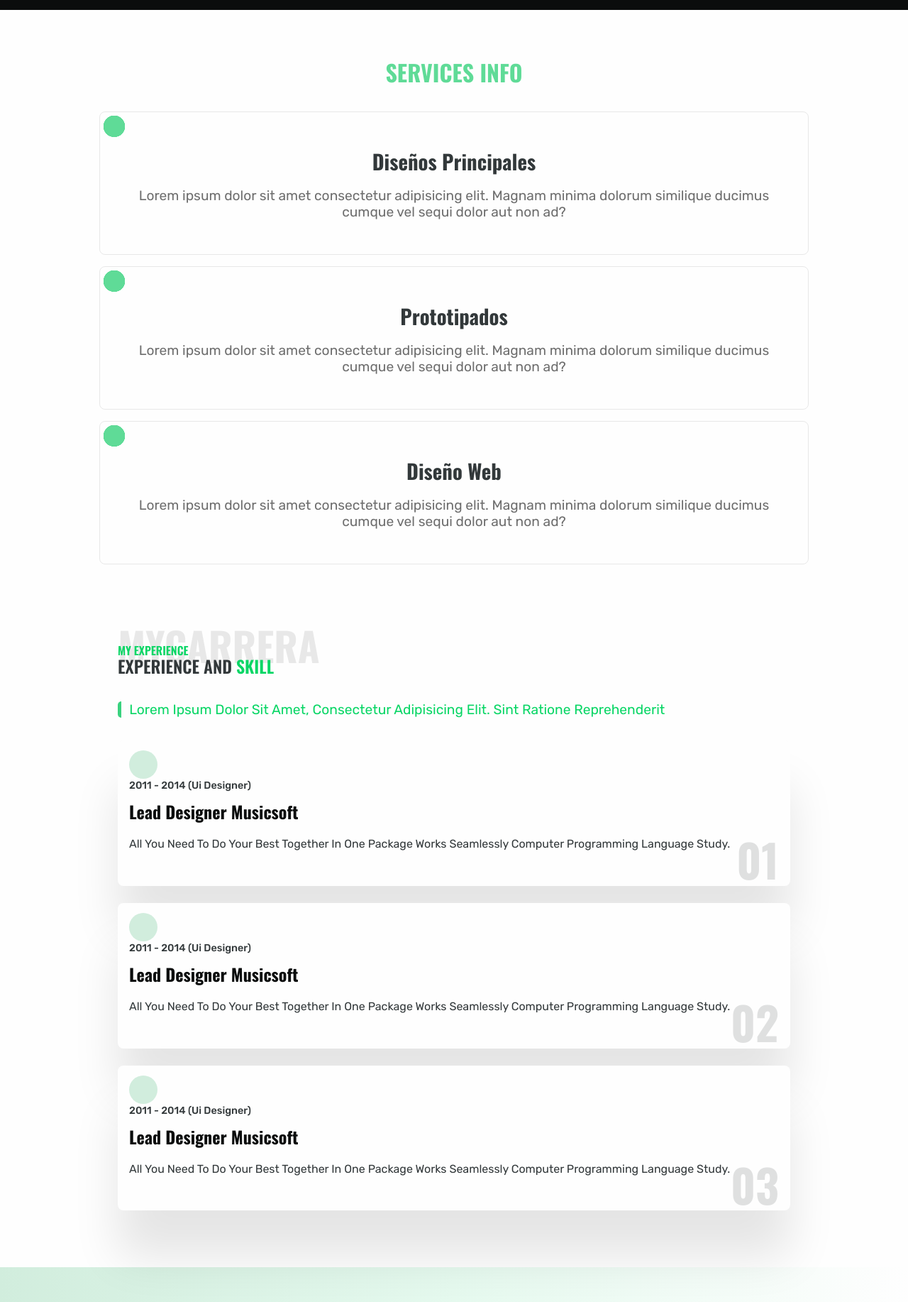
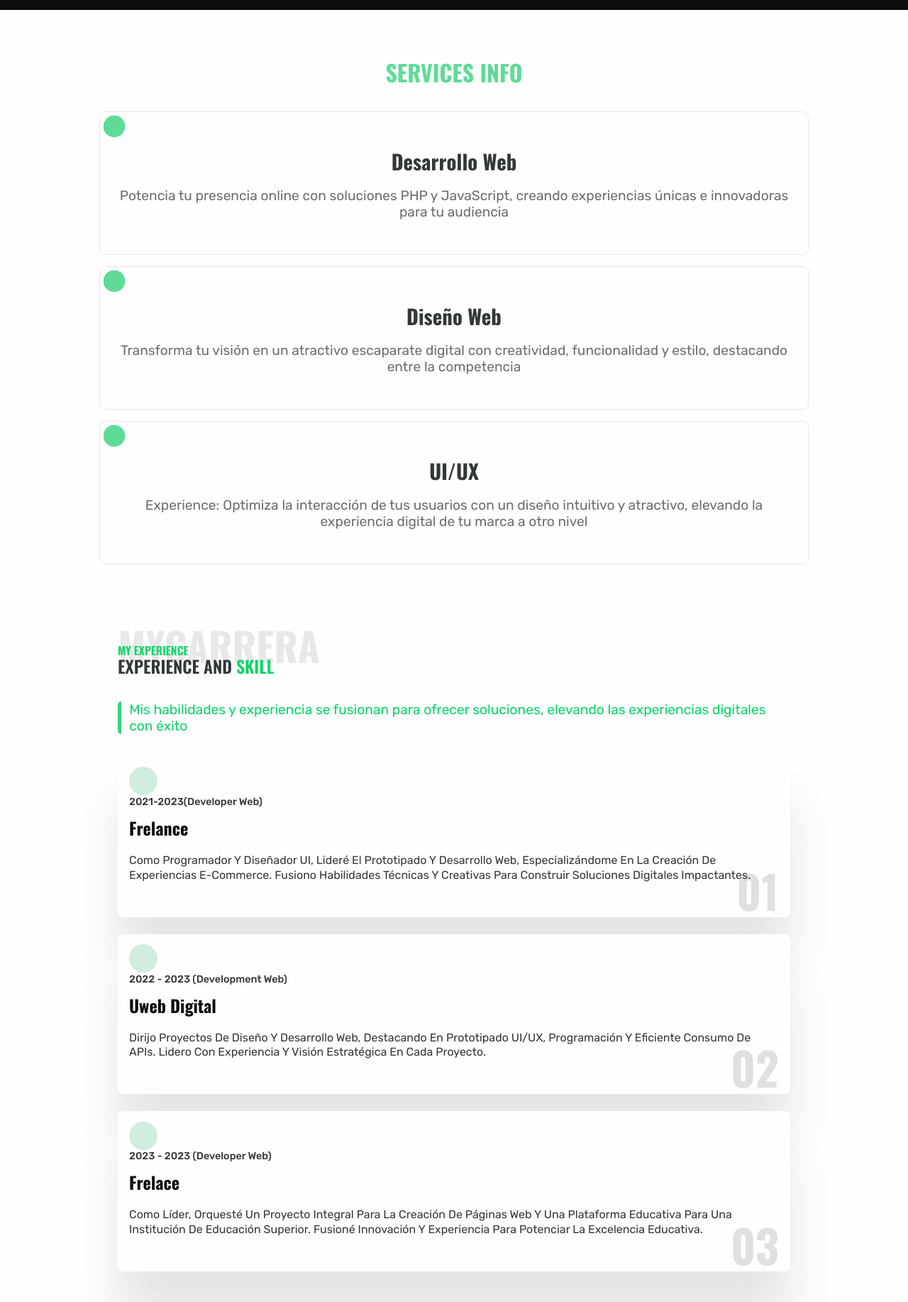
Before and after one commit to CoderNaf/portfolio-of-web-services, a PHP site: page / in a window 1280 px wide. Shown: the part 433-2267 px from the top of the page at 71% size. Run offline with PHP 8.4, Linux system fonts and the light colour scheme.

Commit message:
creacion de los copys para la pagina, se agrego la experiencia. ya esta en su primera face, donde se puede enseñar, y salir a produccion

```diff
--- a/css/style.css
+++ b/css/style.css
@@ -474,7 +474,7 @@ header{
     width: 100%;
     display: grid;
     grid-template-columns: repeat(1,1fr);
-    gap: 1rem;
+    gap: 1.5rem;
     margin-top: 1.5rem;
 }
 .section-four--pictures picture{
@@ -485,4 +485,5 @@ header{
 .section-four--pictures picture img{
     width: 100%;
     max-width: 320px;
+    cursor: pointer;
 }
--- a/index.php
+++ b/index.php
@@ -51,7 +51,7 @@
                     <div>
                     <h2><span></span>Diseño soluciones digitales innovadoras que integran PHP en el backend y JavaScript en el frontend. Transformo ideas en experiencias web y aplicaciones funcionales. ¡Trabaja conmigo para hacer realidad tu visión!</h2>
                     </div>
-                    <button class="call-to-action">Hablemos de tu Idea<span></span></button>
+                    <button class="call-to-action" id="callToAction">Hablemos de tu Idea<span></span></button>
                 </div>
             </section>
         </section>
@@ -69,8 +69,8 @@
                 <span></span>
                 <span></span>
                 <section class="section-two-container--text">
-                    <h3>diseños principales</h3>
-                    <p>Lorem ipsum dolor sit amet consectetur adipisicing elit. Magnam minima dolorum similique ducimus cumque vel sequi dolor aut non ad?</p>
+                    <h3>Desarrollo Web</h3>
+                    <p>Potencia tu presencia online con soluciones PHP y JavaScript, creando experiencias únicas e innovadoras para tu audiencia</p>
                 </section>
             </div>
             <div class="section-two--container">
@@ -80,8 +80,8 @@
                 <span></span>
                 <span></span>
                 <section class="section-two-container--text">
-                    <h3>prototipados</h3>
-                    <p>Lorem ipsum dolor sit amet consectetur adipisicing elit. Magnam minima dolorum similique ducimus cumque vel sequi dolor aut non ad?</p>
+                    <h3>Diseño Web</h3>
+                    <p>Transforma tu visión en un atractivo escaparate digital con creatividad, funcionalidad y estilo, destacando entre la competencia</p>
                 </section>
             </div>
             <div class="section-two--container">
@@ -91,8 +91,8 @@
                 <span></span>
                 <span></span>
                 <section class="section-two-container--text">
-                    <h3>diseño Web</h3>
-                    <p>Lorem ipsum dolor sit amet consectetur adipisicing elit. Magnam minima dolorum similique ducimus cumque vel sequi dolor aut non ad?</p>
+                    <h3>UI/UX</h3>
+                    <p>Experience: Optimiza la interacción de tus usuarios con un diseño intuitivo y atractivo, elevando la experiencia digital de tu marca a otro nivel</p>
                 </section>
             </div>
         </section>
@@ -110,37 +110,31 @@
                         <h3>experience and <span>skill</span></h3>
                     </article>
                     <article class="section-three--title2">
-                        <h3><span></span>Lorem Ipsum Dolor Sit Amet, Consectetur Adipisicing Elit. Sint Ratione Reprehenderit</h3>
+                        <h3><span></span>Mis habilidades y experiencia se fusionan para ofrecer soluciones, elevando las experiencias digitales con éxito</h3>
                     </article>
                 </div>
                 <section class="section-three--experience">
                     <div class="section-three-content--info">
                         <span></span>
-                        <h2>2011 - 2014 (Ui designer)</h2>
-                        <h4>lead designer musicsoft</h4>
-                        <p>All you need to do your best together in
-                        one package works seamlessly computer
-                        programming language study.
+                        <h2>2021-2023(developer Web)</h2>
+                        <h4>Frelance</h4>
+                        <p>Como programador y diseñador UI, lideré el prototipado y desarrollo web, especializándome en la creación de experiencias E-commerce. Fusiono habilidades técnicas y creativas para construir soluciones digitales impactantes.
                         </p>
                         <h5>01</h5>
                     </div>
                     <div class="section-three-content--info">
                         <span></span>
-                        <h2>2011 - 2014 (Ui designer)</h2>
-                        <h4>lead designer musicsoft</h4>
-                        <p>All you need to do your best together in
-                        one package works seamlessly computer
-                        programming language study.
+                        <h2>2022 - 2023 (development web)</h2>
+                        <h4>uweb digital</h4>
+                        <p>Dirijo proyectos de diseño y desarrollo web, destacando en prototipado UI/UX, programación y eficiente consumo de APIs. Lidero con experiencia y visión estratégica en cada proyecto.
                         </p>
                         <h5>02</h5>
                     </div>
                     <div class="section-three-content--info">
                         <span></span>
-                        <h2>2011 - 2014 (Ui designer)</h2>
-                        <h4>lead designer musicsoft</h4>
-                        <p>All you need to do your best together in
-                        one package works seamlessly computer
-                        programming language study.
+                        <h2>2023 - 2023 (developer web)</h2>
+                        <h4>frelace</h4>
+                        <p>Como líder, orquesté un proyecto integral para la creación de páginas web y una plataforma educativa para una institución de educación superior. Fusioné innovación y experiencia para potenciar la excelencia educativa.
                         </p>
                         <h5>03</h5>
                     </div>
@@ -162,24 +156,25 @@
                         <h3>working <span>proyects</span></h3>
                     </article>
                     <article class="section-four--text-content">
-                        <p>Lorem ipsum dolor sit, amet consectetur adipisicing elit. Aperiam ea fuga ut asperiores similique?</p>
+                        <p>Descubre cómo llevo a cabo proyectos con eficiencia, desde la conceptualización hasta la implementación exitosa de soluciones innovadoras</p>
                     </article>
 
                 </section>
                 <section class="section-four--pictures">
                     <picture>
-                        <img src="./assets/webp/campbellg.webp" alt="">
+                        <img src="./assets/webp/campbellg.webp" alt="" id="campbell-com">
                     </picture>
                     <picture>
-                        <img src="./assets/webp/lulopy.webp" alt="">
+                        <img src="./assets/webp/lulopy.webp" alt="" id="lulopy-com">
                     </picture>
                     <picture>
-                        <img src="./assets/webp/uwebdigital.webp" alt="">
+                        <img src="./assets/webp/uwebdigital.webp" alt="" id="uweb-com">
                     </picture>
                 </section>
 
             </div>
         </section>
     </section>
+    <script src="./src/main.js"></script>
 </body>
 </html>
```
Also changed, not shown: hola.html (deleted, +0 -29 lines).
